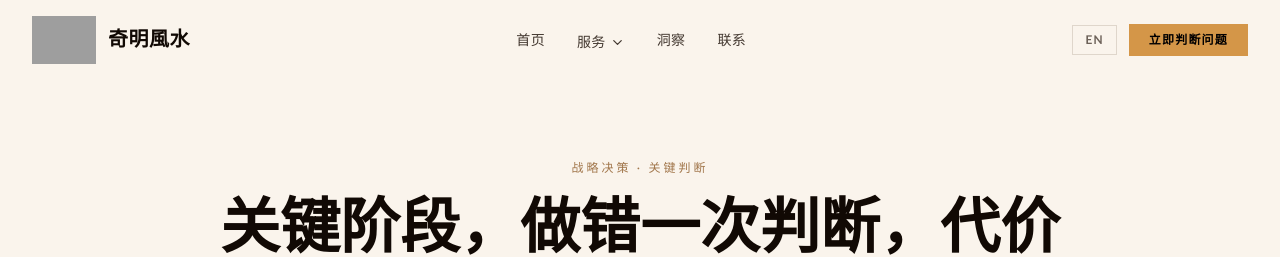
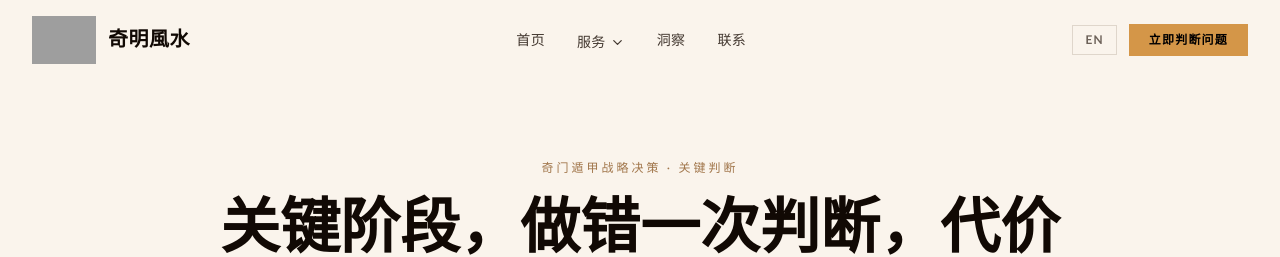
Before and after one commit to BODHIWONG/qmfeng-website, a Next.js app: page /decision in a window 1280 px wide. Shown: the top 257 px of the page. Built offline with nearby package versions, Linux system fonts and the light colour scheme; grey boxes are pictures that could not be loaded.

Commit message:
Update decision page visible Chinese title for Qi Men Dun Jia SEO

```diff
--- a/app/decision/page.tsx
+++ b/app/decision/page.tsx
@@ -2,6 +2,12 @@ import type { Metadata } from "next";
 import { LanguageProvider } from "@/contexts/language-context";
 import ServiceDetailTemplate from "@/components/service-detail-template";
 import { decisionPageContent } from "@/lib/service-page-data";
+
+const qiMenDecisionPageContent = {
+  ...decisionPageContent,
+  badgeZh: "奇门遁甲战略决策 · 关键判断",
+  pageTitleZh: "奇门遁甲战略决策 · 关键判断",
+};
 
 export const metadata: Metadata = {
   title: "奇门遁甲战略决策 · 关键判断 | QiMing Feng Shui Singapore",
@@ -22,7 +28,7 @@ export const metadata: Metadata = {
 export default function DecisionPage() {
   return (
     <LanguageProvider>
-      <ServiceDetailTemplate content={decisionPageContent} />
+      <ServiceDetailTemplate content={qiMenDecisionPageContent} />
     </LanguageProvider>
   );
 }
```
